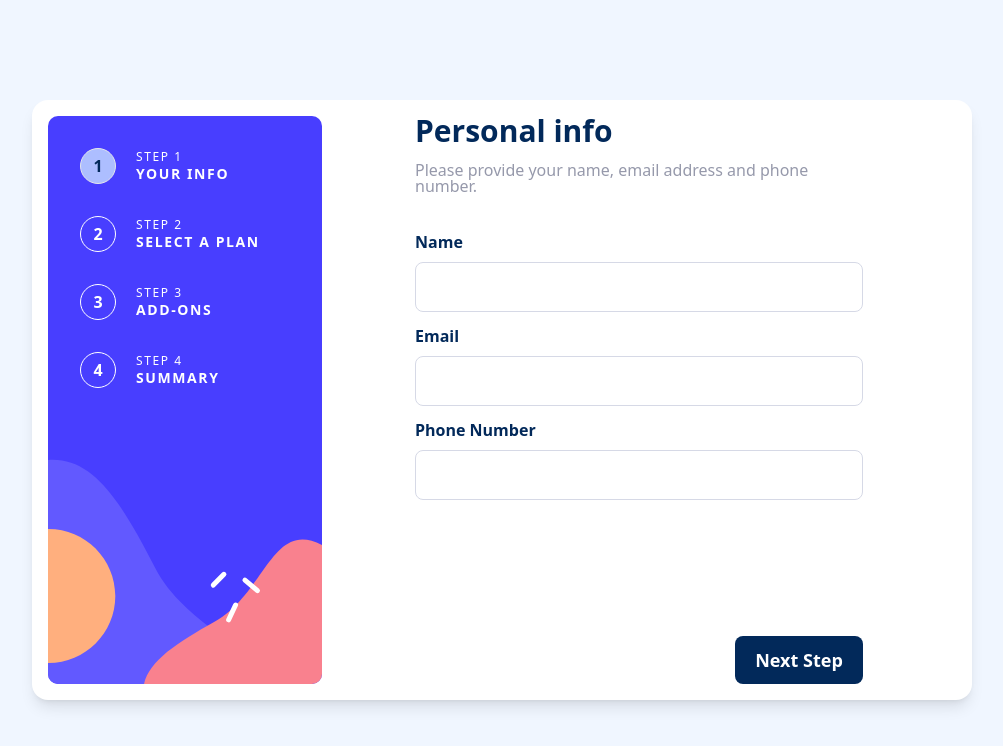
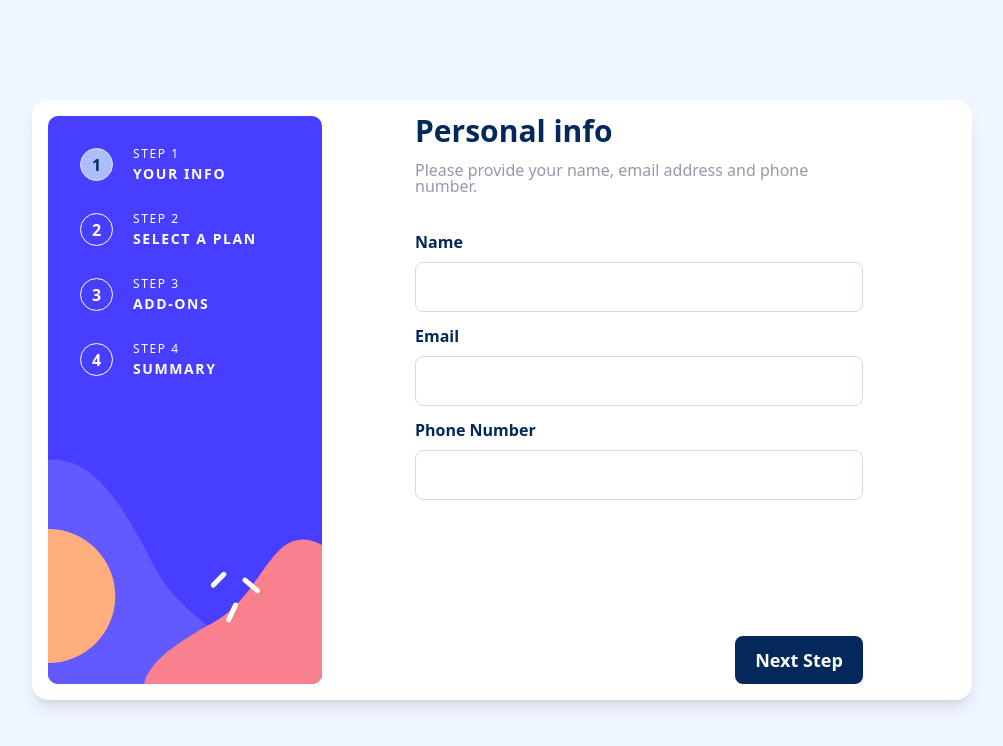
Before and after one commit to hernandez-dev/react-multi-steps-form, a React (Vite) app: page / in a window 1280 px wide. Shown: the top 746 px of the page, without its empty margins (138-1141 px from the left). Built offline with nearby package versions, Linux system fonts and the light colour scheme.

Commit message:
Components - sidebar - applying design especific margins and paddings

```diff
--- a/src/components/sidebar/Sidebar.jsx
+++ b/src/components/sidebar/Sidebar.jsx
@@ -17,11 +17,11 @@ export default function Sidebar() {
         {steps.map((step, index) => {
           const active = index === currentStep
           return(
-            <div key={step.id} className="flex items-center">
-              <span className={`flex items-center justify-center w-9 h-9 border ${active ? "bg-pastel-blue border-patel-blue text-marine-blue" : "border-white text-white"} font-bold rounded-full`}>
+            <div key={step.id} className="flex">
+              <span className={`flex items-center justify-center w-[33px] h-[33px] border ${active ? "bg-pastel-blue border-patel-blue text-marine-blue" : "border-white text-white"} font-bold rounded-full`}>
                 {index + 1}
               </span>
-              <div className="hidden flex-1 pl-5 text-white uppercase tracking-widest desktop:block">
+              <div className="hidden flex-1 pl-5 text-white uppercase tracking-widest desktop:flex desktop:flex-col desktop:justify-between">
                 <h3 className="text-xs leading-none">
                   step {index + 1}
                 </h3>
```
